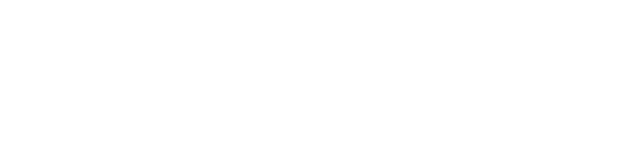
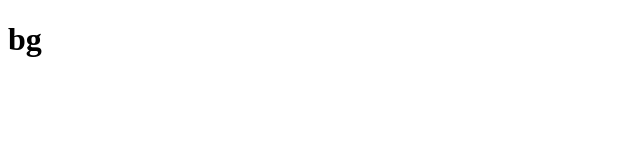
Before and after one commit to MonstorMonstor/git45, a plain HTML site: page index.html in a window 1280 px wide. Shown: the full height of the page, 0-640 px from the left. Drawn offline with Linux system fonts and the light colour scheme.

Commit message:
change html

```diff
--- /dev/null
+++ b/index.css
@@ -0,0 +1,4 @@
+*{
+    padding: 0;
+    margin: 0;
+}
--- a/index.html
+++ b/index.html
@@ -6,6 +6,8 @@
     <title>Document</title>
 </head>
 <body>
-
+    <div>
+        <h1>bg</h1>
+    </div>
 </body>
 </html>
```
